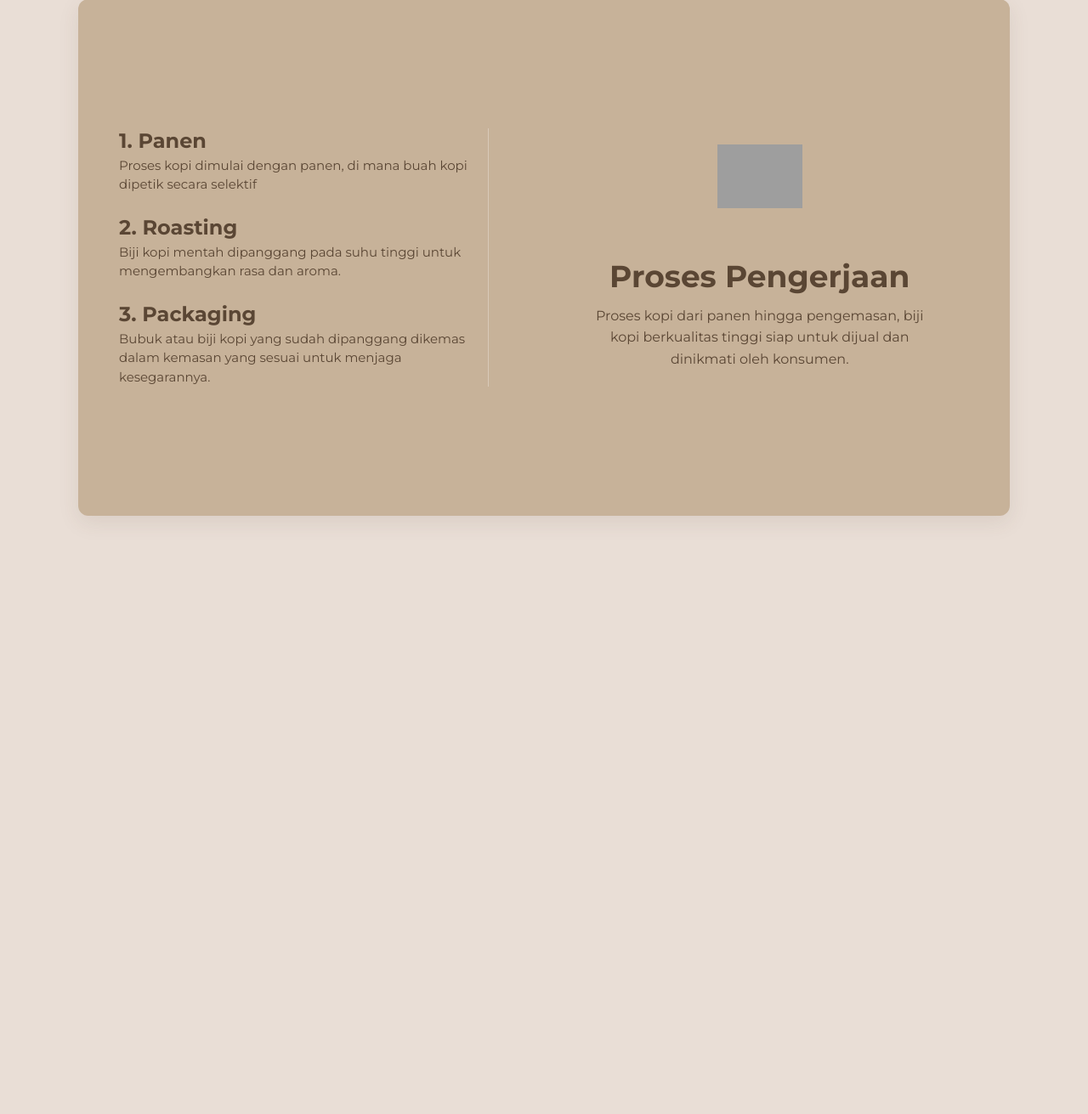
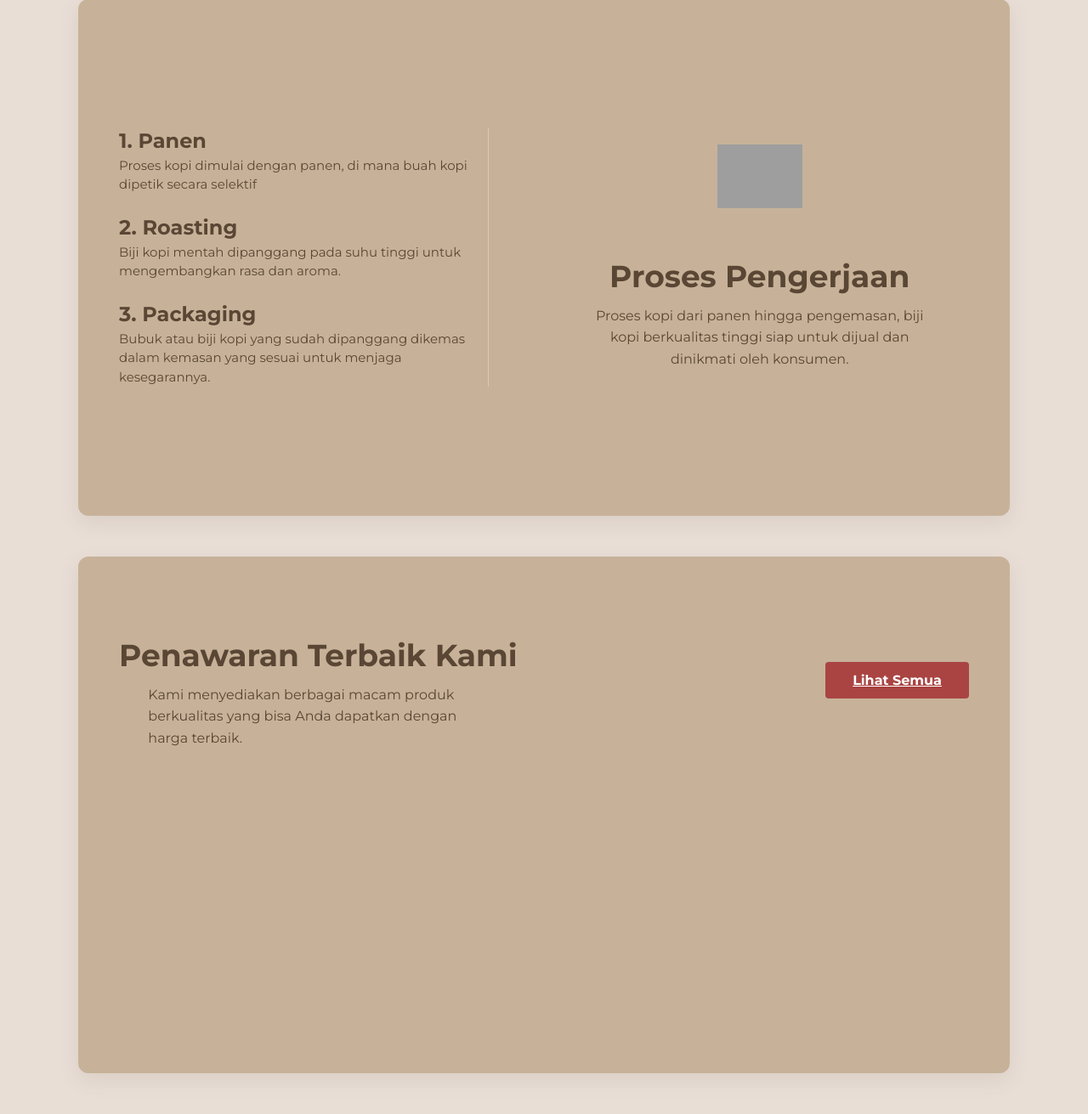
Before and after one commit to AndhikaMS/301220024_Andhika-Maulana-Shiddiq_IF6B_Pemrograman-Internet, a PHP site: page / in a window 1280 px wide. Shown: the part 1202-2513 px from the top of the page at 85% size. Before the commit the page ends 1811 px from the top, so only its background shows below. Run offline with PHP 8.4, Linux system fonts and the light colour scheme; data that the repository does not hold is empty; grey boxes are pictures that could not be loaded.

Commit message:
Commit12 - Home page untuk user(2)
Menambahkan lagi bagian Home untuk page user (Home Product yang produk-produknya mengambil dari produk yang sudah ditambahkan admin)

```diff
--- a/index.php
+++ b/index.php
@@ -1,3 +1,15 @@
+<?php
+include 'koneksi.php';
+
+// Ambil beberapa data produk terbaru
+$produk_promo = [];
+$q_promo = mysqli_query($conn, "SELECT * FROM produk ORDER BY created_at DESC LIMIT 2"); // Ambil 2 produk terbaru
+if ($q_promo) {
+    while ($row_promo = mysqli_fetch_assoc($q_promo)) {
+        $produk_promo[] = $row_promo;
+    }
+}
+?>
 <!DOCTYPE html>
 <html lang="id">
 <head>
@@ -317,6 +329,93 @@
                 font-size: 20px;
             }
         }
+        .offer-container {
+            display: flex;
+            flex-direction: column;
+            align-items: center;
+            padding: 64px 48px;
+            min-height: 480px;
+            background: #c7b299;
+            margin: 48px auto;
+            max-width: 1000px;
+            border-radius: 12px;
+            box-shadow: 0 8px 24px rgba(90,70,52,0.1);
+        }
+        .offer-header {
+            display: flex;
+            justify-content: space-between;
+            align-items: center;
+            width: 100%;
+            margin-bottom: 32px;
+        }
+        .header-text {
+            max-width: 600px;
+        }
+        .offer-title {
+            font-size: 36px;
+            font-weight: 700;
+            color: #5a4634;
+            margin-bottom: 12px;
+        }
+        .offer-desc {
+            font-size: 16px;
+            color: #5a4634;
+            line-height: 1.6;
+            max-width: 400px;
+            margin: 0 auto;
+        }
+        .btn-lihat-semua {
+            background: #a94442;
+            color: #fff;
+            border: none;
+            padding: 12px 32px;
+            border-radius: 4px;
+            font-size: 16px;
+            font-weight: bold;
+            cursor: pointer;
+            transition: background 0.2s;
+        }
+        .btn-lihat-semua:hover {
+            background: #ff8800;
+        }
+        .offer-products {
+            display: flex;
+            justify-content: center;
+            gap: 48px;
+        }
+        .product-card {
+            flex: 1;
+            display: flex;
+            flex-direction: column;
+            align-items: center;
+            text-align: center;
+            padding: 24px;
+            background: #fff;
+            border-radius: 8px;
+            box-shadow: 0 4px 16px rgba(90,70,52,0.08);
+        }
+        .product-image {
+            width: 200px;
+            height: 250px;
+            object-fit: cover;
+            border-radius: 8px;
+            margin-bottom: 16px;
+        }
+        .product-name {
+            font-size: 20px;
+            font-weight: 700;
+            color: #5a4634;
+            margin-bottom: 8px;
+        }
+        .product-process {
+            font-size: 14px;
+            color: #5a4634;
+            margin-bottom: 4px;
+        }
+        .product-process-desc {
+            font-size: 14px;
+            color: #5a4634;
+        }
     </style>
 </head>
 <body>
@@ -395,5 +494,31 @@
         </div>
     </div>
 
+    <div id="offer" class="offer-container">
+        <div class="offer-header">
+            <div class="header-text">
+                <h2 class="offer-title">Penawaran Terbaik Kami</h2>
+                <p class="offer-desc">Kami menyediakan berbagai macam produk berkualitas yang bisa Anda dapatkan dengan harga terbaik.</p>
+            </div>
+            <a href="produk.php" class="btn-lihat-semua">Lihat Semua</a>
+        </div>
+        <div class="offer-products">
+            <?php foreach ($produk_promo as $p): ?>
+            <div class="product-card">
+                <?php if (!empty($p['gambar'])): // Check if image exists ?>
+                    <img src="uploads/<?= htmlspecialchars($p['gambar']) ?>" alt="<?= htmlspecialchars($p['nama']) ?>" class="product-image"/>
+                <?php else: // Placeholder if no image ?>
+                    <img src="https://via.placeholder.com/200x250?text=No+Image" alt="No image available" class="product-image"/>
+                <?php endif; ?>
+                <h3 class="product-name"><?= htmlspecialchars($p['nama']) ?></h3>
+                <!-- Assuming no specific process field, using static text for now -->
+                <p class="product-process">Process Detail</p>
+                <p class="product-process-desc">Detail proses pengolahan kopi ini.</p>
+            </div>
+            <?php endforeach; ?>
+             <!-- Add more product cards here if needed -->
+        </div>
+    </div>
+
 </body>
 </html>
```
Also changed, not shown: uploads/produk_1748946994_9275.jpg (added).
